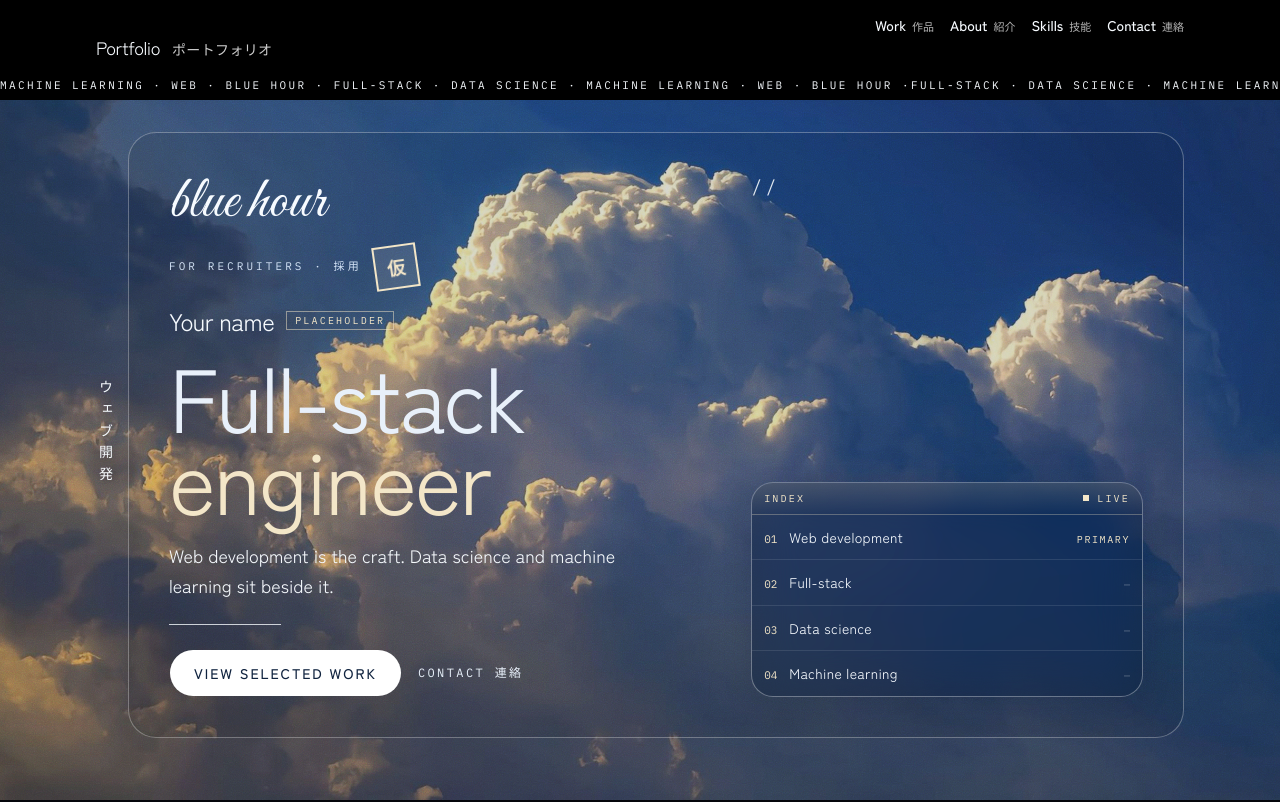
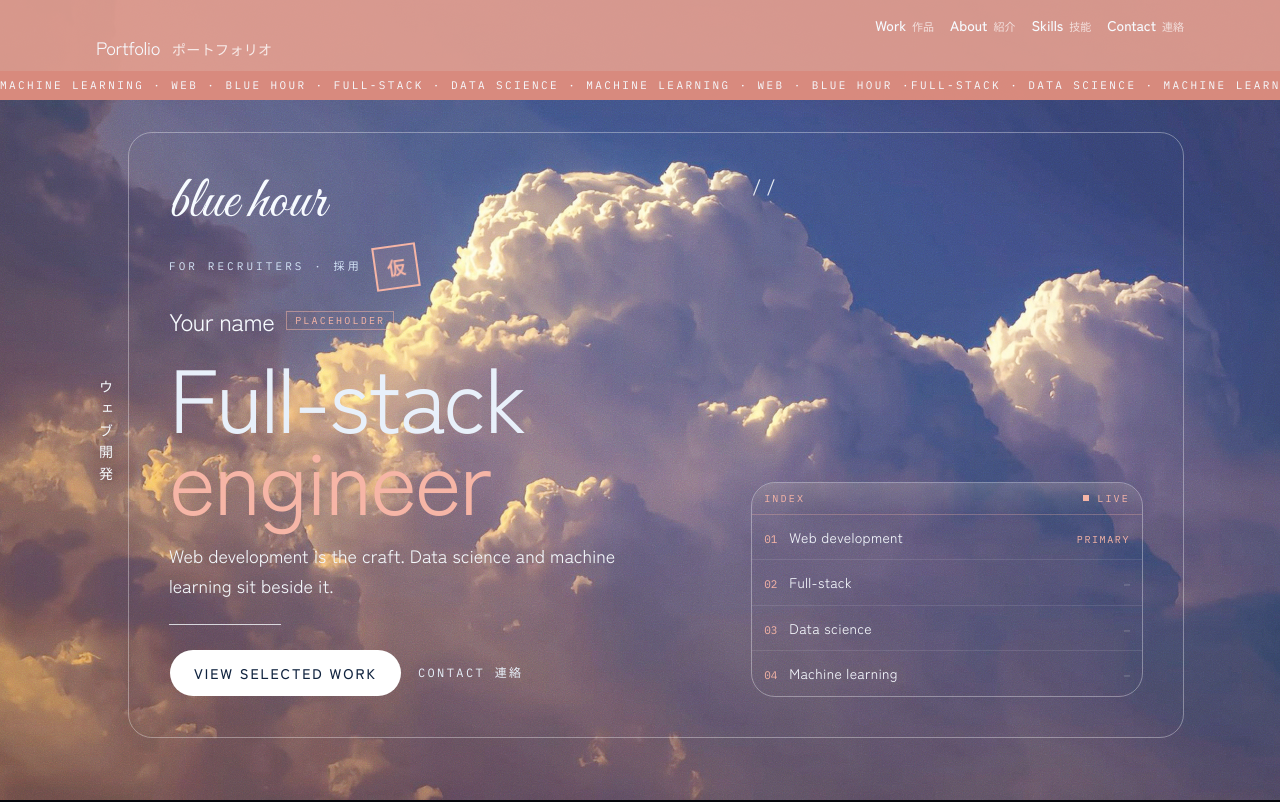
Before and after one commit to jpmaraujo1/portfolio, a Next.js app: page / in a window 1280 px wide. Shown: the top 802 px of the page. Built offline with nearby package versions, Linux system fonts and the light colour scheme; a web font is replaced by a local one.

Commit message:
Shift the sky and the cards toward peach.
Drop the dark tint, match every card to the transparent work pair, and replace the black bar and gold accents with salmon.

Co-authored-by: joaopedro.martinsaraujo <joaopedro.martinsaraujo@gmail.com>

```diff
--- a/src/app/globals.css
+++ b/src/app/globals.css
@@ -57,18 +57,18 @@
   --card-foreground: #10233f;
   --popover: #f4f7fb;
   --popover-foreground: #10233f;
-  --primary: #f3e6c8;
+  --primary: #f6b5a6;
   --primary-foreground: #10233f;
   --secondary: #10233f;
   --secondary-foreground: #e7eef6;
   --muted: #d5e2f0;
   --muted-foreground: #3d5270;
   --accent: #1d4d8d;
-  --accent-foreground: #f3e6c8;
+  --accent-foreground: #f6b5a6;
   --destructive: oklch(0.577 0.245 27.325);
   --border: #10233f;
   --input: #10233f;
-  --ring: #c9a36a;
+  --ring: #e9897c;
   --chart-1: oklch(0.87 0 0);
   --chart-2: oklch(0.556 0 0);
   --chart-3: oklch(0.439 0 0);
--- a/src/app/poster.css
+++ b/src/app/poster.css
@@ -1,6 +1,6 @@
 ::selection {
   background: #1d4d8d;
-  color: #f3e6c8;
+  color: #f6b5a6;
 }
 
 .paper-dots {
@@ -26,7 +26,9 @@
   content: "";
   position: absolute;
   inset: 0;
-  background: rgba(0, 0, 0, 0.08);
+  background: #f2a394;
+  mix-blend-mode: soft-light;
+  opacity: 0.7;
 }
 
 .sky-wash::after {
@@ -50,9 +52,9 @@ main {
 }
 
 .poster {
-  border-radius: 28px;
-  border: 1px solid rgba(255, 255, 255, 0.3);
-  background: rgba(0, 0, 0, 0.08);
+  border-radius: 1.5rem;
+  border: 1px solid rgba(255, 255, 255, 0.35);
+  background: transparent;
   box-shadow: none;
   color: #f7fbff;
 }
@@ -96,12 +98,10 @@ main {
 }
 
 .board {
-  background: rgba(12, 28, 52, 0.38);
-  border: 1px solid rgba(255, 255, 255, 0.34);
-  border-radius: 22px;
-  box-shadow: 0 10px 30px rgba(8, 20, 40, 0.12);
-  backdrop-filter: blur(22px) saturate(1.45);
-  -webkit-backdrop-filter: blur(22px) saturate(1.45);
+  background: transparent;
+  border: 1px solid rgba(255, 255, 255, 0.35);
+  border-radius: 1.5rem;
+  box-shadow: none;
 }
 
 .board-scan {
@@ -135,10 +135,10 @@ main {
 }
 
 .work-card:hover {
-  background: #12365f;
-  color: #f4f8fc;
+  background: rgba(246, 181, 166, 0.16);
+  color: #f7fbff;
   transform: translateY(-4px);
-  box-shadow: 0 18px 40px rgba(16, 40, 70, 0.28);
+  box-shadow: 0 18px 40px rgba(90, 40, 36, 0.2);
 }
 
 .work-card:hover .num-outline {
@@ -150,11 +150,11 @@ main {
 }
 
 .work-card:hover .stamp {
-  color: #f3e6c8;
+  color: #f6b5a6;
 }
 
 .nav-link {
-  background-image: linear-gradient(#c9a36a, #c9a36a);
+  background-image: linear-gradient(#e9897c, #e9897c);
   background-position: 0 100%;
   background-repeat: no-repeat;
   background-size: 0 2px;
--- a/src/components/hero.tsx
+++ b/src/components/hero.tsx
@@ -31,17 +31,17 @@ export function Hero() {
               <p className="font-mono text-[11px] tracking-[0.28em] text-[#d5e4f7] uppercase">
                 For recruiters · 採用
               </p>
-              <span className="stamp inline-flex size-11 items-center justify-center font-sans text-lg leading-none font-bold text-[#f3e6c8]">仮</span>
+              <span className="stamp inline-flex size-11 items-center justify-center font-sans text-lg leading-none font-bold text-[#f6b5a6]">仮</span>
             </div>
             <p className="mt-4 flex flex-wrap items-center gap-3 text-2xl">
               <span className="font-poster tracking-tight">{portfolio.name}</span>
-              <span className="border border-[#f3e6c8]/50 px-2 py-0.5 font-mono text-[10px] tracking-[0.22em] text-[#f3e6c8] uppercase">
+              <span className="border border-[#f6b5a6]/50 px-2 py-0.5 font-mono text-[10px] tracking-[0.22em] text-[#f6b5a6] uppercase">
                 Placeholder
               </span>
             </p>
             <h1 className="mt-4 font-poster text-[clamp(2.7rem,7vw,5.6rem)] leading-[0.92] tracking-tight text-[#e8f0fa]">
               {lead ? <span className="block">{lead}</span> : null}
-              <span className="block text-[#f3e6c8]">{accent}</span>
+              <span className="block text-[#f6b5a6]">{accent}</span>
             </h1>
             <p className="mt-6 max-w-md text-base leading-relaxed text-[#f4f8fc] md:text-lg">
               {portfolio.value}
@@ -66,10 +66,10 @@ export function Hero() {
             </p>
             <div className="board relative mt-auto overflow-hidden">
               <div className="board-scan" />
-              <div className="relative flex items-center justify-between border-b border-[#f3e6c8]/30 px-3 py-2 font-mono text-[10px] tracking-[0.22em] text-[#f3e6c8] uppercase">
+              <div className="relative flex items-center justify-between border-b border-[#f6b5a6]/30 px-3 py-2 font-mono text-[10px] tracking-[0.22em] text-[#f6b5a6] uppercase">
                 <span>Index</span>
                 <span className="flex items-center gap-2">
-                  <span className="blink inline-block size-1.5 bg-[#f3e6c8]" />
+                  <span className="blink inline-block size-1.5 bg-[#f6b5a6]" />
                   Live
                 </span>
               </div>
@@ -79,12 +79,12 @@ export function Hero() {
                     key={skill.name}
                     className="flex items-baseline justify-between gap-3 border-b border-white/10 px-3 py-3 last:border-b-0"
                   >
-                    <span className="font-mono text-[11px] text-[#f3e6c8]">
+                    <span className="font-mono text-[11px] text-[#f6b5a6]">
                       {String(index + 1).padStart(2, "0")}
                     </span>
                     <span className="flex-1 text-sm tracking-wide">{skill.name}</span>
                     {skill.primary ? (
-                      <span className="font-mono text-[10px] tracking-[0.16em] text-[#f3e6c8] uppercase">
+                      <span className="font-mono text-[10px] tracking-[0.16em] text-[#f6b5a6] uppercase">
                         Primary
                       </span>
                     ) : (
--- a/src/components/selected-work.tsx
+++ b/src/components/selected-work.tsx
@@ -6,15 +6,15 @@ function SampleCard({ project, index }: { project: Project; index: number }) {
   const linked = project.link.href.length > 0;
 
   return (
-    <article className="work-card relative flex h-full flex-col rounded-3xl border border-white/35 bg-black/10 p-5 text-[#f7fbff] sm:p-7">
+    <article className="work-card relative flex h-full flex-col rounded-3xl border border-white/35 bg-transparent p-5 text-[#f7fbff] sm:p-7">
       <div className="flex items-start justify-between gap-3">
         <p className="num-outline font-poster text-5xl leading-none">{number}</p>
         {project.sample ? (
-          <p className="stamp px-2 py-1 font-mono text-[10px] tracking-[0.18em] text-[#f3e6c8] uppercase">見本 sample</p>
+          <p className="stamp px-2 py-1 font-mono text-[10px] tracking-[0.18em] text-[#f6b5a6] uppercase">見本 sample</p>
         ) : null}
       </div>
       <h3 className="mt-6 font-poster text-4xl leading-none tracking-tight sm:text-5xl">{project.title}</h3>
-      <p className="ink-muted mt-2 font-mono text-[10px] tracking-[0.22em] text-[#f3e6c8] uppercase">Placeholder</p>
+      <p className="ink-muted mt-2 font-mono text-[10px] tracking-[0.22em] text-[#f6b5a6] uppercase">Placeholder</p>
 
       <dl className="mt-7 space-y-4">
         <div>
@@ -76,7 +76,7 @@ export function SelectedWork() {
       {projects.length === 0 ? (
         <Reveal>
           <div className="border-2 border-dashed border-white/40 px-6 py-14">
-            <p className="font-mono text-[10px] tracking-[0.22em] text-[#f3e6c8] uppercase">Placeholder</p>
+            <p className="font-mono text-[10px] tracking-[0.22em] text-[#f6b5a6] uppercase">Placeholder</p>
             <h3 className="mt-3 font-poster text-4xl">{portfolio.emptyWork.title}</h3>
             <p className="mt-4 max-w-lg text-base leading-relaxed">{portfolio.emptyWork.body}</p>
           </div>
--- a/src/components/site-header.tsx
+++ b/src/components/site-header.tsx
@@ -13,7 +13,7 @@ export function SiteHeader() {
   const loop = `${tape}   ·   ${tape}   ·   `;
 
   return (
-    <header className="sticky top-0 z-30 bg-black text-[#f7fbff]">
+    <header className="sticky top-0 z-30 bg-[#e7a090]/90 text-[#f7fbff]">
       <div className="mx-auto flex max-w-6xl flex-col gap-3 px-4 py-3 sm:flex-row sm:items-end sm:justify-between md:px-8">
         <a href="#top" className="group flex items-baseline gap-3">
           <span className="font-poster text-lg leading-none tracking-tight">{portfolio.kicker}</span>
@@ -32,7 +32,7 @@ export function SiteHeader() {
           </ul>
         </nav>
       </div>
-      <div className="overflow-hidden bg-black text-[#f4f8fc]">
+      <div className="overflow-hidden bg-[#d9897c]/90 text-[#f7fbff]">
         <p className="ticker py-1.5 font-mono text-[11px] tracking-[0.22em] uppercase">
           <span>{loop}</span>
           <span aria-hidden>{loop}</span>
--- a/src/components/skills.tsx
+++ b/src/components/skills.tsx
@@ -13,7 +13,7 @@ export function Skills() {
           <Reveal key={skill.name} delay={index * 60}>
             <li
               className={`grid gap-2 border-b border-white/35 py-5 sm:grid-cols-12 sm:items-baseline sm:gap-6 ${
-                skill.primary ? "rounded-2xl border-transparent bg-[#0c2240]/50 px-3 sm:px-4" : ""
+                skill.primary ? "rounded-3xl border border-white/35 bg-transparent px-3 sm:px-4" : ""
               }`}
             >
               <p className="font-mono text-xs tracking-[0.2em] sm:col-span-1">
```
Also changed, not shown: src/app/icon.svg.
